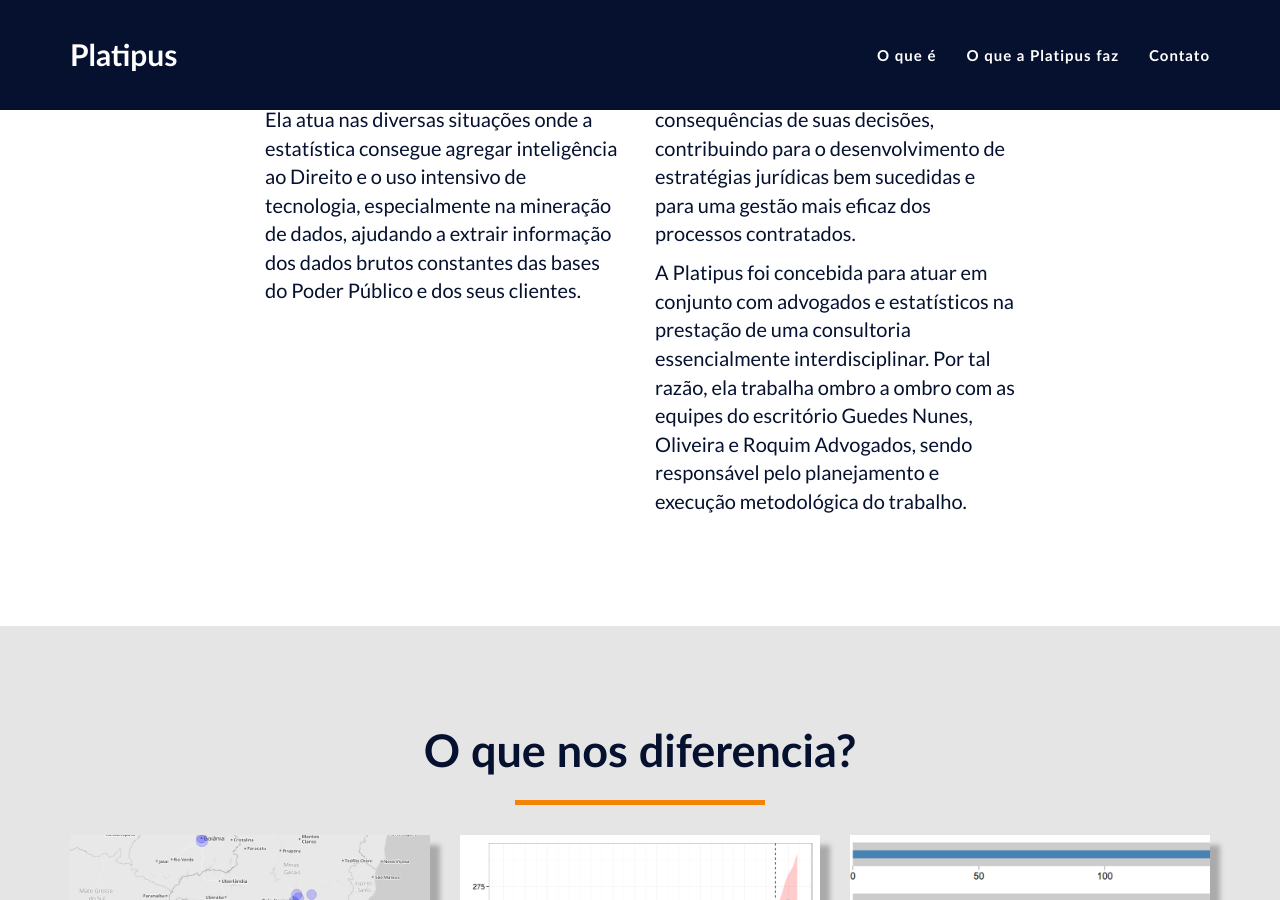
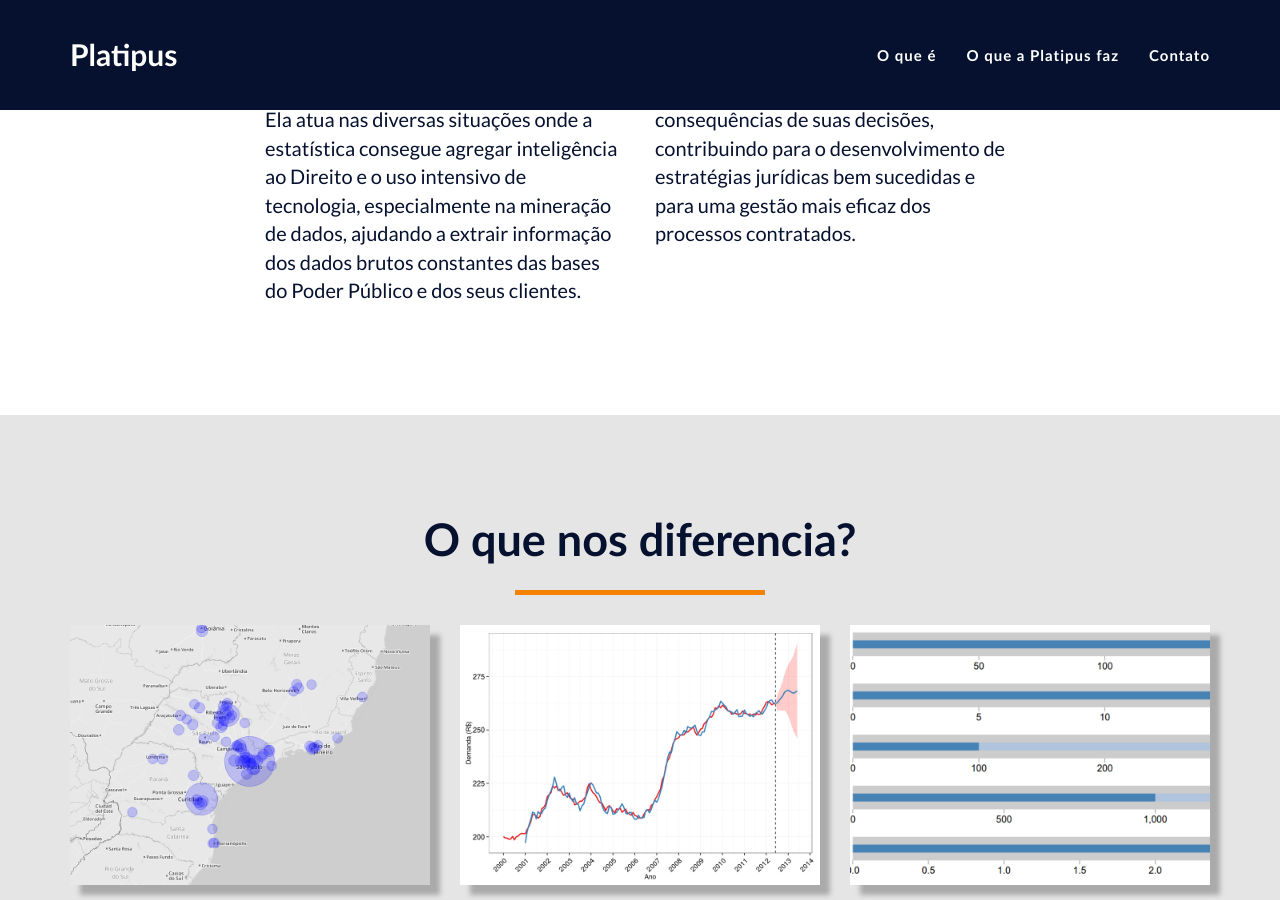
Before and after one commit to platipusc/platipus.github.io, a Jekyll site: the page built from index.html, in a window 1280 px wide and 900 px high, scrolled down 926 px. Built offline with Jekyll 4.4.1, drawn with Linux system fonts in a browser that asks for light colours.

Commit message:
conteudo tx

```diff
--- a/_includes/about.html
+++ b/_includes/about.html
@@ -15,7 +15,7 @@
                 <div class="col-lg-4">
                     <p>O objetivo da Platipus é, em resumo, auxiliar os advogados e as empresas a compreender com maior profundidade as consequências de suas decisões, contribuindo para o desenvolvimento de estratégias jurídicas bem sucedidas e para uma gestão mais eficaz dos processos contratados.
 </p>
-                    <p>A Platipus foi concebida para atuar em conjunto com advogados e estatísticos na prestação de uma consultoria essencialmente interdisciplinar. Por tal razão, ela trabalha ombro a ombro com as equipes do escritório Guedes Nunes, Oliveira e Roquim Advogados, sendo responsável pelo planejamento e execução metodológica do trabalho.</p>
+                    <!--<p>A Platipus foi concebida para atuar em conjunto com advogados e estatísticos na prestação de uma consultoria essencialmente interdisciplinar. Por tal razão, ela trabalha ombro a ombro com as equipes do escritório Guedes Nunes, Oliveira e Roquim Advogados, sendo responsável pelo planejamento e execução metodológica do trabalho.</p>-->
                 </div>
             </div>
         </div>
--- a/_includes/chave_sucesso.html
+++ b/_includes/chave_sucesso.html
@@ -12,7 +12,7 @@
                     <p></p>
                     <p></p>
                 </div>-->
-                <div class="col-lg-8">
+                <div class="col-lg-8 text-center col-lg-offset-2">
                     <p>Platipus foi concebida para atuar em conjunto com advogados e estatísticos na prestação de uma consultoria essencialmente interdisciplinar. Por tal razão, ela trabalha ombro a ombro com as equipes do escritório Guedes Nunes, Oliveira e Roquim Advogados, sendo responsável pelo planejamento e execução metodológica do trabalho.</p>
                     <!--<p></p>-->
                 </div>
```
